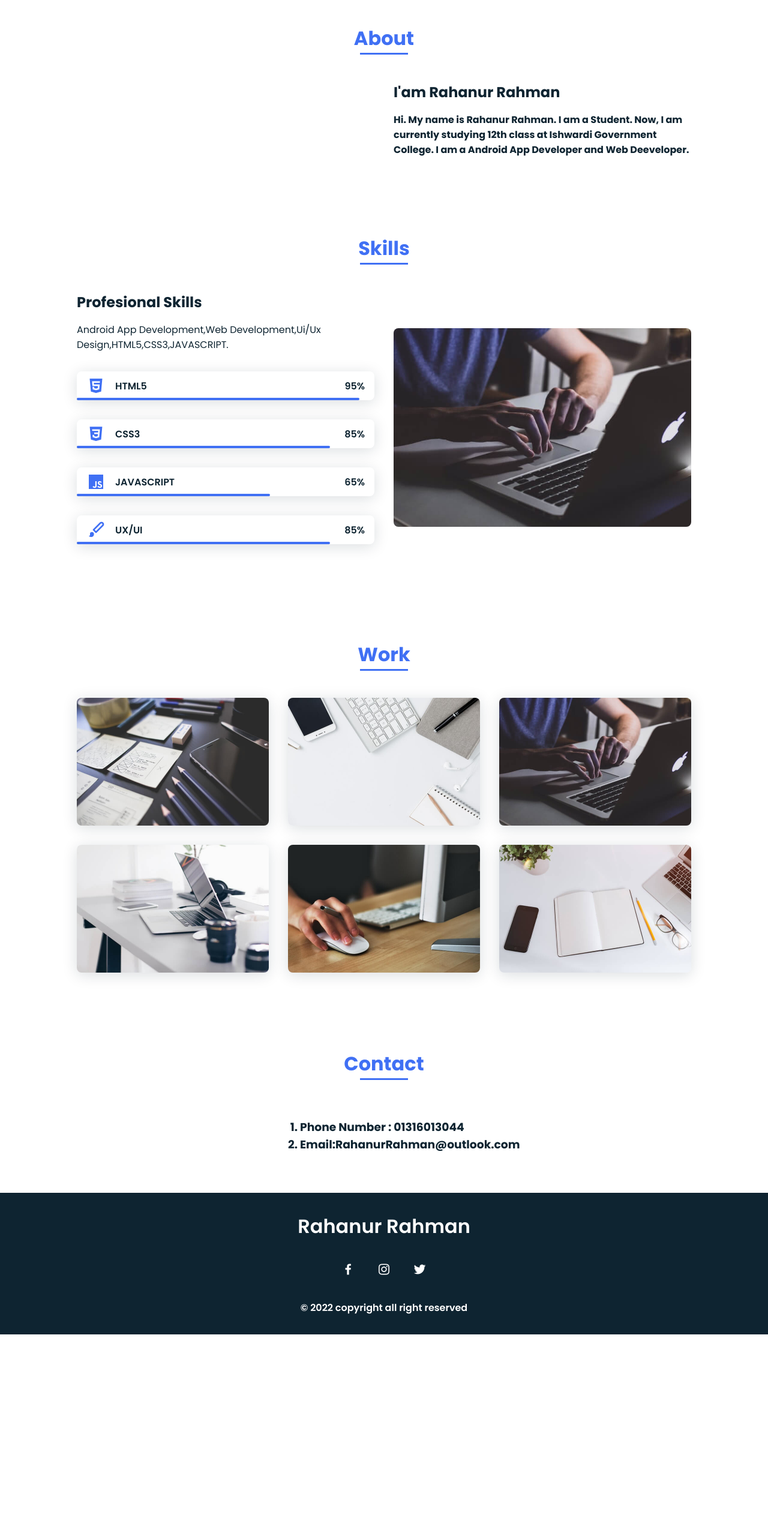
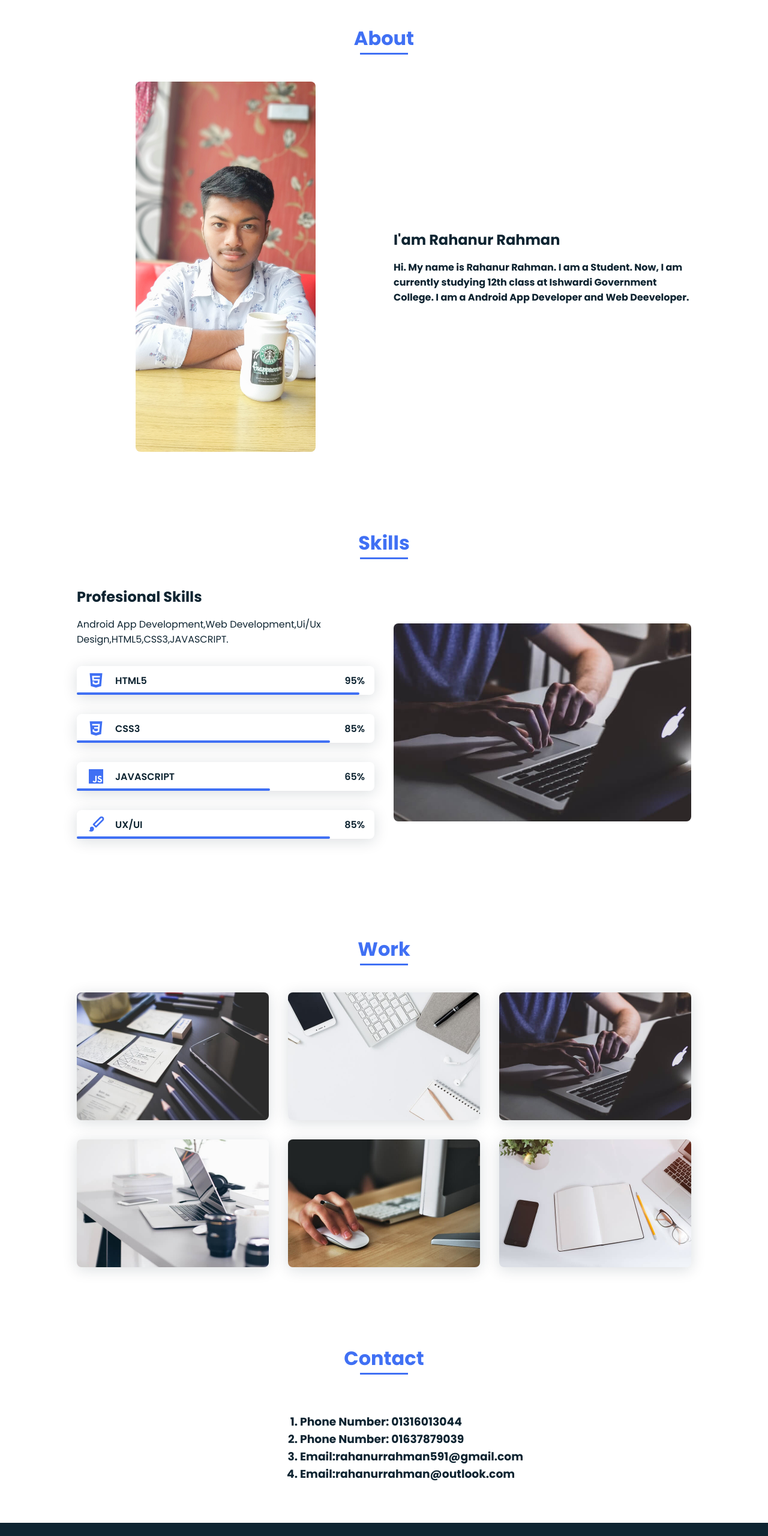
Before and after one commit to Rahanur105/RahanurRahman, a plain HTML site: page index.html in a window 1280 px wide. Shown: the part 840-3400 px from the top of the page at 60% size. Before the commit the page ends 3064 px from the top, so only its background shows below. Drawn offline with nearby package versions, Linux system fonts and the light colour scheme.

Commit message:
New
Hi 2023

```diff
--- a/index.html
+++ b/index.html
@@ -49,9 +49,7 @@
 
                 </div>
 
-                <div class="home__img">
-                    <img src="assets/img/" alt="">
-                </div>
+
             </section>
 
             <!--===== ABOUT =====-->
@@ -59,8 +57,8 @@
                 <h2 class="section-title">About</h2>
 
                 <div class="about__container bd-grid">
-                    <div class="">
-                        <img src="assets/img/rahanur.jpg" alt="">
+                    <div class="about__img">
+                        <img src="assets/img/about.jpg" alt="">
                     </div>
 
                     <div>
@@ -168,8 +166,10 @@
                     <form action="" class="contact__form">
                       <h3  >
                         <ol>
-                          <li> Phone Number : 01316013044</li>
-                          <li>Email:RahanurRahman@outlook.com</li>
+                          <li> Phone Number: 01316013044</li>
+                          <li>Phone Number: 01637879039</li>
+                          <li>Email:rahanurrahman591@gmail.com</li>
+                          <li>Email:rahanurrahman@outlook.com</li>
                         </ol>
                       </h3>
                     </form>
@@ -185,7 +185,7 @@
                 <a href="https://www.instagram.com/rahanurrahman/" class="footer__icon"><i class='bx bxl-instagram' ></i></a>
                 <a href="https://twitter.com/RahanurRahman" class="footer__icon"><i class='bx bxl-twitter' ></i></a>
             </div>
-            <p>&#169; 2022 copyright all right reserved</p>
+            <p>&#169; 2023 copyright all right reserved</p>
         </footer>
 
 
```
